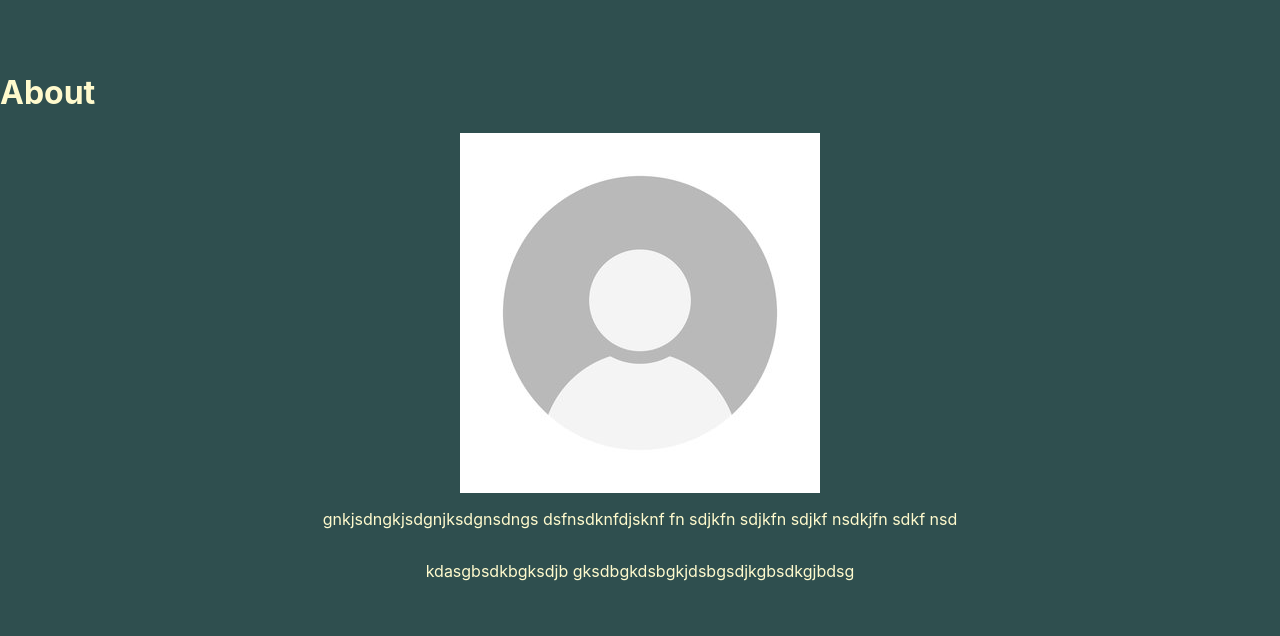
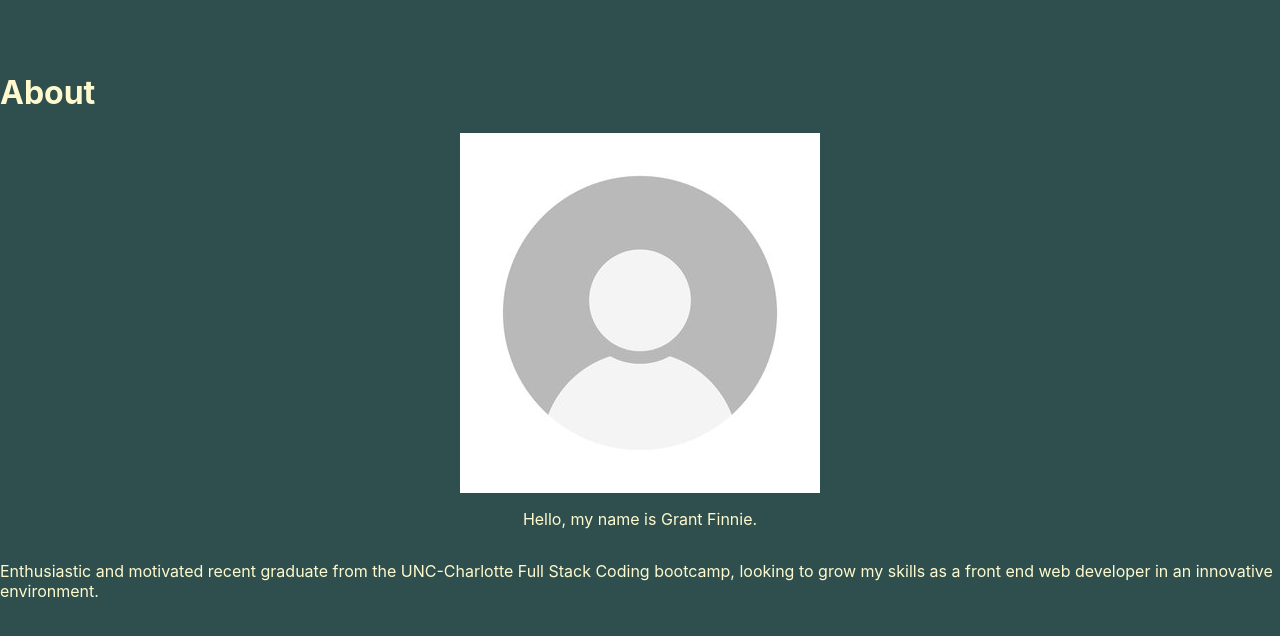
Before and after one commit to gfinnie01/portfolio, a React (Create React App) app in the folder react-portfolio/: page / in a window 1280 px wide. Shown: the top 636 px of the page. Built offline with nearby package versions, Linux system fonts and the light colour scheme.

Commit message:
added a picture of my resume

```diff
--- a/react-portfolio/src/Pages/About.js
+++ b/react-portfolio/src/Pages/About.js
@@ -8,9 +8,9 @@ const About = props => {
       <h1> About </h1>
       <div className='about-text'>
         <img src={userpic} className='UserPic' alt='user picture'/>
-    <p>gnkjsdngkjsdgnjksdgnsdngs dsfnsdknfdjsknf fn sdjkfn sdjkfn sdjkf nsdkjfn sdkf nsd
+    <p>Hello, my name is Grant Finnie.
     </p>
-    <p>kdasgbsdkbgksdjb gksdbgkdsbgkjdsbgsdjkgbsdkgjbdsg</p>
+    <p>Enthusiastic and motivated recent graduate from the UNC-Charlotte Full Stack Coding bootcamp, looking to grow my skills as a front end web developer in an innovative environment. </p>
       </div>
     </div>
   )
```
Also changed, not shown: react-portfolio/src/images/Grant Finnie 2022 Resume (1)-2.png (added), react-portfolio/src/images/resume.png.
